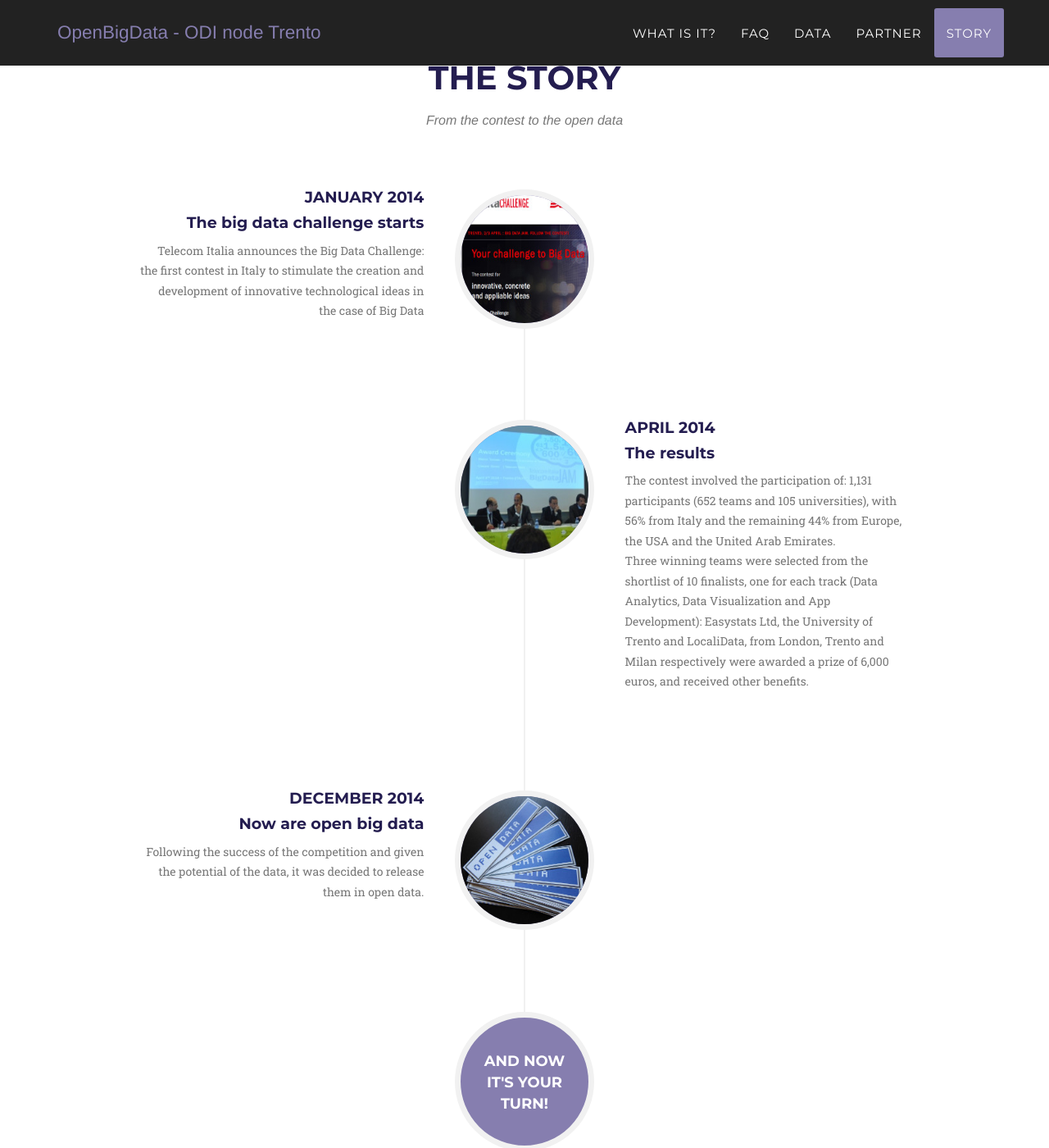
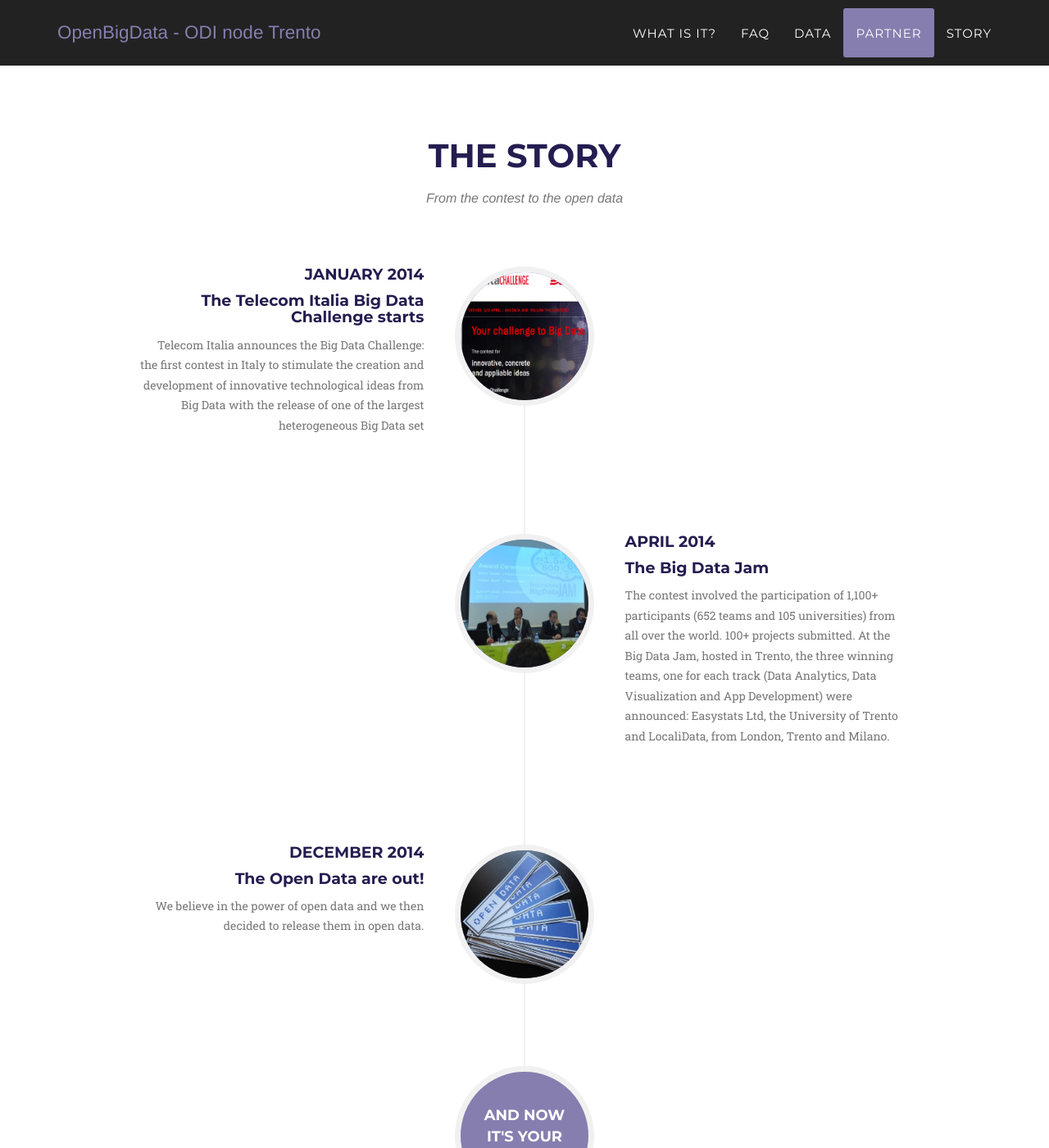
Before and after one commit to theodifbk/theodifbk.github.io, a Jekyll site: the page built from openbigdata/index.html, in a window 1280 px wide and 1400 px high, scrolled down 7211 px. Shown: the whole window at 82% size. Built offline with Jekyll 4.4.1, drawn with Linux system fonts in a browser that asks for light colours; some web fonts are replaced; some of the changed text lies outside the part shown.

Commit message:
antonelli reviews

```diff
--- a/_includes/openbigdata/about.html
+++ b/_includes/openbigdata/about.html
@@ -17,11 +17,10 @@
                             <div class="timeline-panel">
                                 <div class="timeline-heading">
                                     <h4>January 2014</h4>
-                                    <h4 class="subheading">The big data challenge starts</h4>
+                                    <h4 class="subheading">The Telecom Italia Big Data Challenge starts</h4>
                                 </div>
                                 <div class="timeline-body">
-                                    <p class="text-muted">Telecom Italia announces the Big Data Challenge:
-the first contest in Italy to stimulate the creation and development of innovative technological ideas in the case of Big Data</p>
+                                    <p class="text-muted">Telecom Italia announces the Big Data Challenge: the first contest in Italy to stimulate the creation and development of innovative technological ideas from Big Data with the release of one of the largest heterogeneous Big Data set</p>
                                 </div>
                             </div>
                         </li>
@@ -32,11 +31,10 @@
                             <div class="timeline-panel">
                                 <div class="timeline-heading">
                                     <h4>April 2014</h4>
-                                    <h4 class="subheading">The results</h4>
+                                    <h4 class="subheading">The Big Data Jam</h4>
                                 </div>
                                 <div class="timeline-body">
-                                    <p class="text-muted">The contest involved the participation of: 1,131 participants (652 teams and 105 universities), with 56% from Italy and the remaining 44% from Europe, the USA and the United Arab Emirates.<br/>
-Three winning teams were selected from the shortlist of 10 finalists, one for each track (Data Analytics, Data Visualization and App Development): Easystats Ltd, the University of Trento and LocaliData, from London, Trento and Milan respectively were awarded a prize of 6,000 euros, and received other benefits.</p>
+                                    <p class="text-muted">The contest involved the participation of 1,100+ participants (652 teams and 105 universities) from all over the world. 100+ projects submitted. At the Big Data Jam, hosted in Trento, the three winning teams, one for each track (Data Analytics, Data Visualization and App Development) were announced: Easystats Ltd, the University of Trento and LocaliData, from London, Trento and Milano.</p>
                                 </div>
                             </div>
                         </li>
@@ -47,10 +45,10 @@
                             <div class="timeline-panel">
                                 <div class="timeline-heading">
                                     <h4>December 2014</h4>
-                                    <h4 class="subheading">Now are open big data</h4>
+                                    <h4 class="subheading">The Open Data are out!</h4>
                                 </div>
                                 <div class="timeline-body">
-                                    <p class="text-muted">Following the success of the competition and given the potential of the data, it was decided to release them in open data.</p>
+                                    <p class="text-muted">We believe in the power of open data and we then decided to release them in open data.</p>
                                 </div>
                             </div>
                         </li>
--- a/_includes/openbigdata/header.html
+++ b/_includes/openbigdata/header.html
@@ -45,7 +45,7 @@
     <header>
         <div class="container">
             <div class="intro-text">
-                <div class="intro-lead-in">The Big Data Challenge</div>
+                <div class="intro-lead-in">The Telecom Italia Big Data Challenge</div>
                 <div class="intro-heading">Now is Open Data</div>
                 <a href="#services" class="page-scroll btn btn-xl">Tell Me More</a>
             </div>
--- a/_includes/openbigdata/services.html
+++ b/_includes/openbigdata/services.html
@@ -13,8 +13,8 @@
                         <i class="fa fa-circle fa-stack-2x text-primary"></i>
                         <i class="fa fa-trophy fa-stack-1x fa-inverse"></i>
                     </span>
-                    <h4 class="service-heading">Big Data Challege</h4>
-                    <p class="text-muted">At the beginning of 2014, Telecom Italy, together and several partners, has launched a competition on the theme of big data - the <a href="http://www.telecomitalia.com/tit/en/bigdatachallenge.html" target="_new">Big Data Challenge</a><p>
+                    <h4 class="service-heading">The Telecom Italia Big Data Challege</h4>
+                    <p class="text-muted">At the beginning of 2014, Telecom Italia, in collaboration with several international partners, launched the <a href="http://www.telecomitalia.com/tit/en/bigdatachallenge.html" target="_new">Telecom Italia Big Data Challenge</a>. The contest made available to developers, designer and scientist a large dataset of 30+ kinds of data (mobile, weather, energy, etc.)</a><p>
                 </div>
                 <div class="col-md-4">
                     <span class="fa-stack fa-4x">
@@ -22,7 +22,7 @@
                         <i class="fa fa-gift  fa-stack-1x fa-inverse"></i>
                     </span>
                     <h4 class="service-heading">... and now ...</h4>
-                    <p class="text-muted">Some people have even asked these data</p>
+                    <p class="text-muted">We have now opened the data of the contest to everyone, to let anybody understand, study and generate new ideas. Discover more…</p>
                 </div>
                 <div class="col-md-4">
                     <span class="fa-stack fa-4x">
--- a/_includes/openbigdata/team.html
+++ b/_includes/openbigdata/team.html
@@ -3,7 +3,7 @@
         <div class="container">
             <div class="row">
                 <div class="col-lg-12 text-center">
-                    <h2 class="section-heading">Partner</h2>
+                    <h2 class="section-heading">Partners</h2>
                     <h3 class="section-subheading text-muted">the team behind the scenes</h3>
                 </div>
             </div>
@@ -13,8 +13,8 @@
                 <div class="col-sm-4">
                     <div class="team-member">
                         <img src="img/team/1.jpg" class="img-responsive img-circle" alt="">
-                        <h4>Telecom</h4>
-                        <p class="text-muted">SKIL Semantic&Knowledge Innovation Lab</p>
+                        <h4>Telecom Italia</h4>
+                        <p class="text-muted">SKIL Semantics & Knowledge Innovation Lab</p>
                         <ul class="list-inline social-buttons">
 
                             <li><a href="http://jol.telecomitalia.com/jolskil/"><i class="fa fa-home page"></i></a>
@@ -58,7 +58,8 @@
             </div>
             <div class="row">
                 <div class="col-lg-8 col-lg-offset-2 text-center">
-                    <p class="large text-muted">The laboratory <a href="http://jol.telecomitalia.com/jolskil/" target="_new">SKIL</a> of Telecom Italy organized the competition, data collection, agreements ecc..., <a href="http://spaziodati.eu" target=_new">SpazioDati</a> organized data and transfer mode, FBK took care of the science on big data and <a href="http://theodi.fbk.eu">open data</a> policy.</p>
+                    <p class="large text-muted">
+The Joint Open Lab <a href="http://skil.telecomitalia.com" target="_new">SKIL</a> of Telecom Italia organizes the contest. <a href="http://spaziodati.eu" target="_new">SpazioDati</a> is the technological partner hosting the data distribution platform. FBK takes is the scientific partner on big data and <a href="http://theodi.fbk.eu">open data</a> policy.</p>
                 </div>
             </div>
         </div>
```
